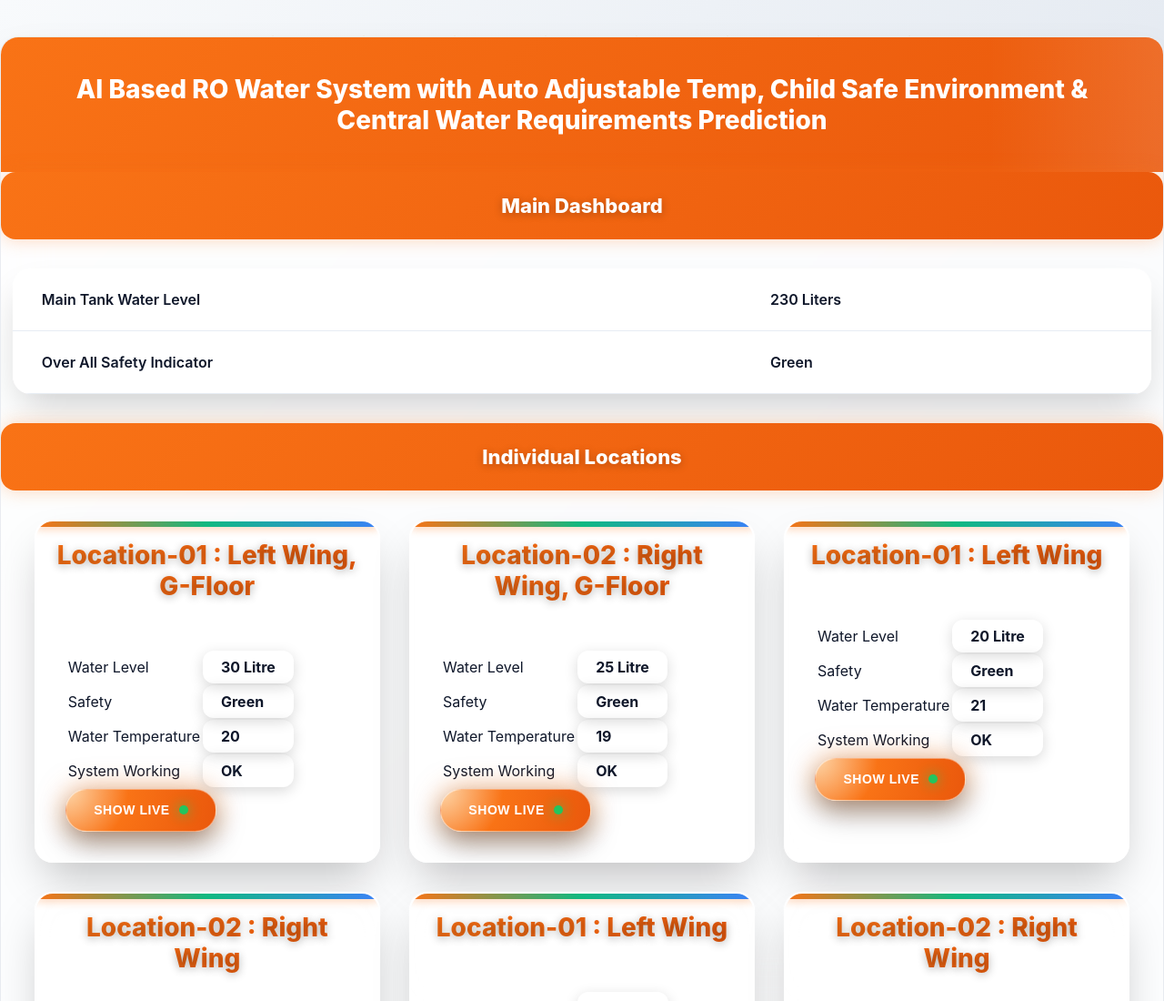
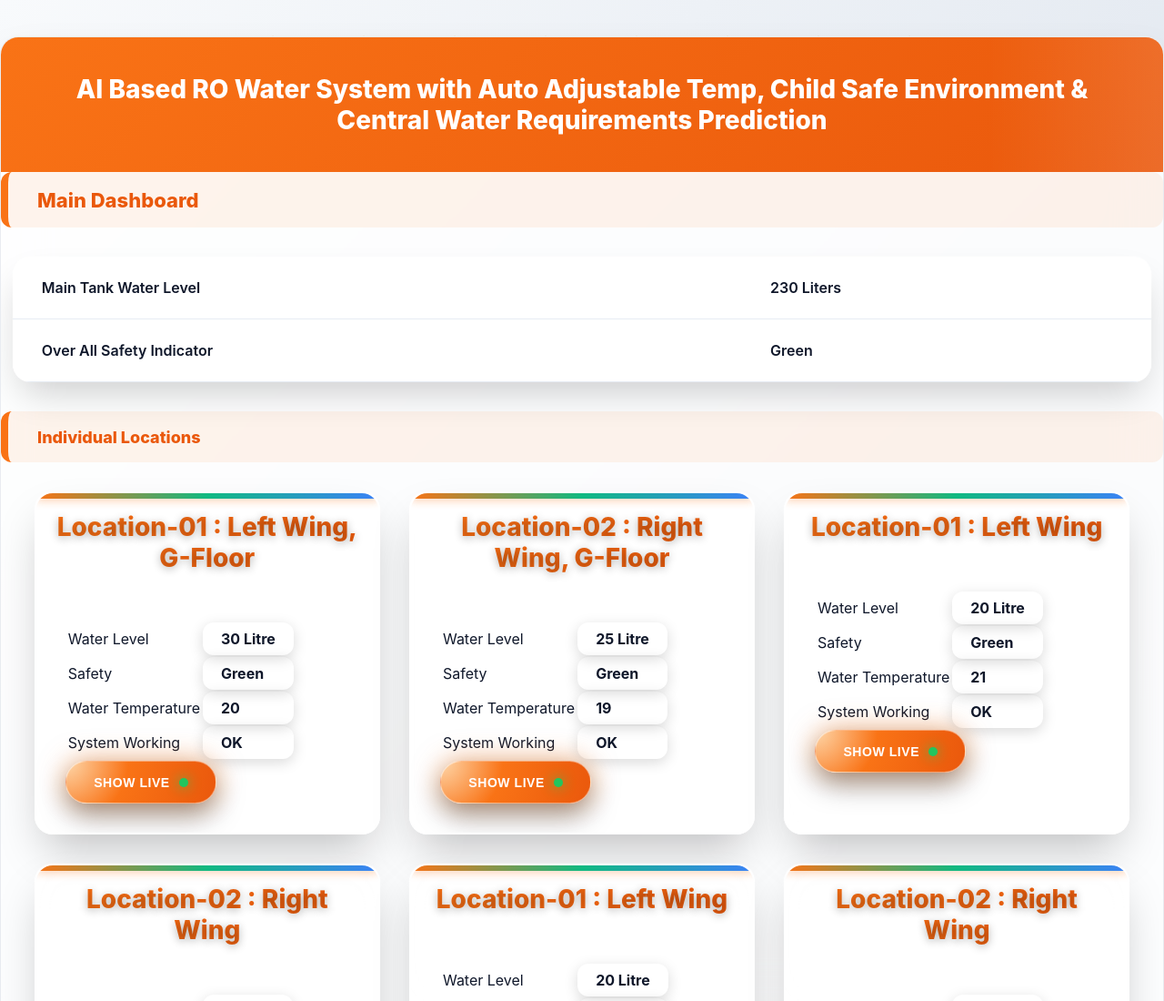
Before and after one commit to yashvardhanyadav09/PaaniPahra, a plain HTML site: page Website.html in a window 1280 px wide. Shown: the top 1100 px of the page at 91% size. Drawn offline with Linux system fonts and the light colour scheme.

Commit message:
Update style.css

```diff
--- a/style.css
+++ b/style.css
@@ -196,18 +196,23 @@ body::before {
 }
 
 /* Ultra-modern titles */
+/* Section titles: softer than the top headers */
 .main-title, .sub-title {
     font-weight: 800;
-    background: linear-gradient(135deg, var(--primary-orange) 0%, var(--primary-orange-dark) 100%);
-    color: #fff;
-    text-shadow: 0 2px 10px rgba(0,0,0,0.25);
+    background: rgba(249, 115, 22, 0.08);
+    color: var(--primary-orange-dark);
+    border-left: 8px solid var(--primary-orange);
     margin: 0 0 2rem 0;
-    padding: 1.5rem 3rem;
-    text-align: center;
-    border-radius: 16px;
-    box-shadow: var(--shadow-glow);
+    padding: 1.1rem 2rem;
+    text-align: left;
+    border-radius: 12px;
     position: relative;
     font-size: var(--font-size-xl);
+}
+
+.sub-title {
+    font-size: var(--font-size-lg);
+    margin-top: 1rem;
 }
 
 /* Smart Dashboard Table with API Status */
```
